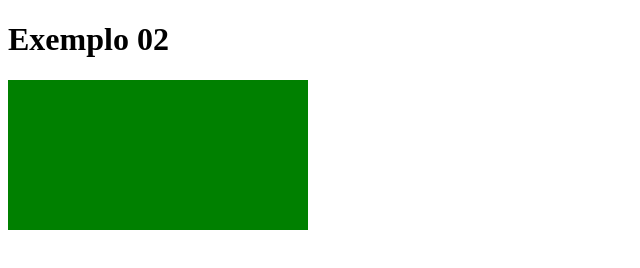
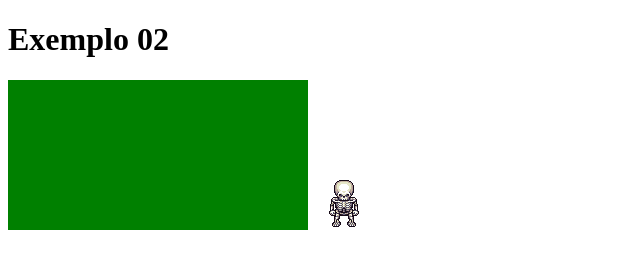
Before and after one commit to ufjf-dcc104/dcc138-2020-3ere-atv3-vitorhugojf, a plain HTML site: page index.html in a window 1280 px wide. Shown: the whole page, without its empty margins (0-640 px from the left). Drawn offline with Linux system fonts and the light colour scheme.

Commit message:
adiciona elemento de imagem na pagina

```diff
--- a/index.html
+++ b/index.html
@@ -8,6 +8,7 @@
   <body>
     <h1>Exemplo 02</h1>
     <canvas></canvas>
+    <img src="assets/skeleton01.png">
     <script>
       const canvas = document.querySelector("canvas");
       const ctx = canvas.getContext("2d");
```
Also changed, not shown: assets/skeleton01.png (added).
